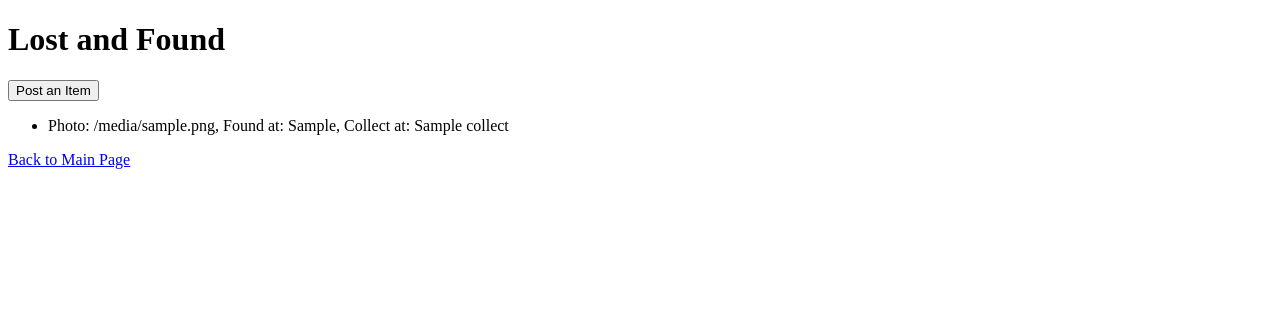
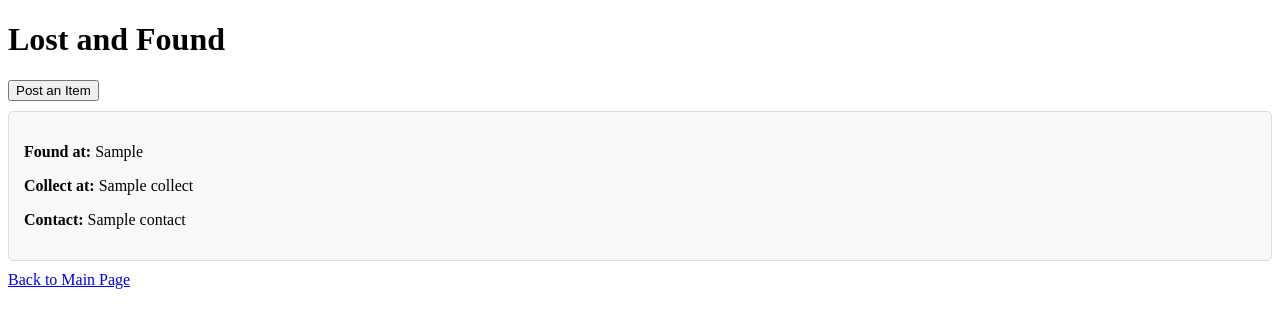
Before and after one commit to vicky150612/Zense_Hackathon, a Flask app: template templates/lost_and_found.html in a window 1280 px wide. Shown: the top 328 px of the page. Run offline with Flask 3, Linux system fonts and the light colour scheme; the template is opened without the code that fills it: most values are stand-ins (such as "Sample title", 1, 10 or a date in 2020).

Commit message:
Added image handling

```diff
--- a/templates/lost_and_found.html
+++ b/templates/lost_and_found.html
@@ -39,6 +39,20 @@
             color: black;
             text-decoration: none;
         }
+
+        .item-card {
+            border: 1px solid #ddd;
+            border-radius: 5px;
+            padding: 15px;
+            margin: 10px 0;
+            background-color: #f9f9f9;
+        }
+
+        .item-image {
+            max-width: 200px;
+            max-height: 200px;
+            margin-bottom: 10px;
+        }
     </style>
 </head>
 
@@ -51,9 +65,9 @@
         <div class="modal-content">
             <span class="close" onclick="hideLostFoundModal()">×</span>
             <h2>Post Lost and Found</h2>
-            <form method="POST" action="/create_lost_item">
-                <label for="photo">Photo:</label>
-                <input type="file" id="photo" name="photo" accept="image/png, image/jpeg" required><br>
+            <form method="POST" action="/create_lost_item" enctype="multipart/form-data">
+                <label for="item_photo">Photo:</label>
+                <input type="file" id="item_photo" name="item_photo" accept="image/png, image/jpeg" required><br>
                 <label for="place_found">Place Found:</label>
                 <input type="text" id="place_found" name="place_found" required><br>
                 <label for="collect">Place to Collect:</label>
@@ -65,11 +79,18 @@
         </div>
     </div>
 
-    <ul>
+    <div class="items-container">
         {% for item in items %}
-        <li>Photo: {{ item.photo }}, Found at: {{ item.place_found }}, Collect at: {{ item.collect }}</li>
+        <div class="item-card">
+            {% if item.get("image_url") %}
+            <img src="{{ url_for('static', filename=item.get('image_url')) }}" class="item-image" alt="Item image">
+            {% endif %}
+            <p><strong>Found at:</strong> {{ item.place_found }}</p>
+            <p><strong>Collect at:</strong> {{ item.collect }}</p>
+            <p><strong>Contact:</strong> {{ item.contact }}</p>
+        </div>
         {% endfor %}
-    </ul>
+    </div>
     <a href="/main_page">Back to Main Page</a>
 
     <!-- JavaScript to control modal -->
```
Also changed, not shown: templates/posts.html (+19 -11 lines), templates/view_post.html (+14 -7 lines).
